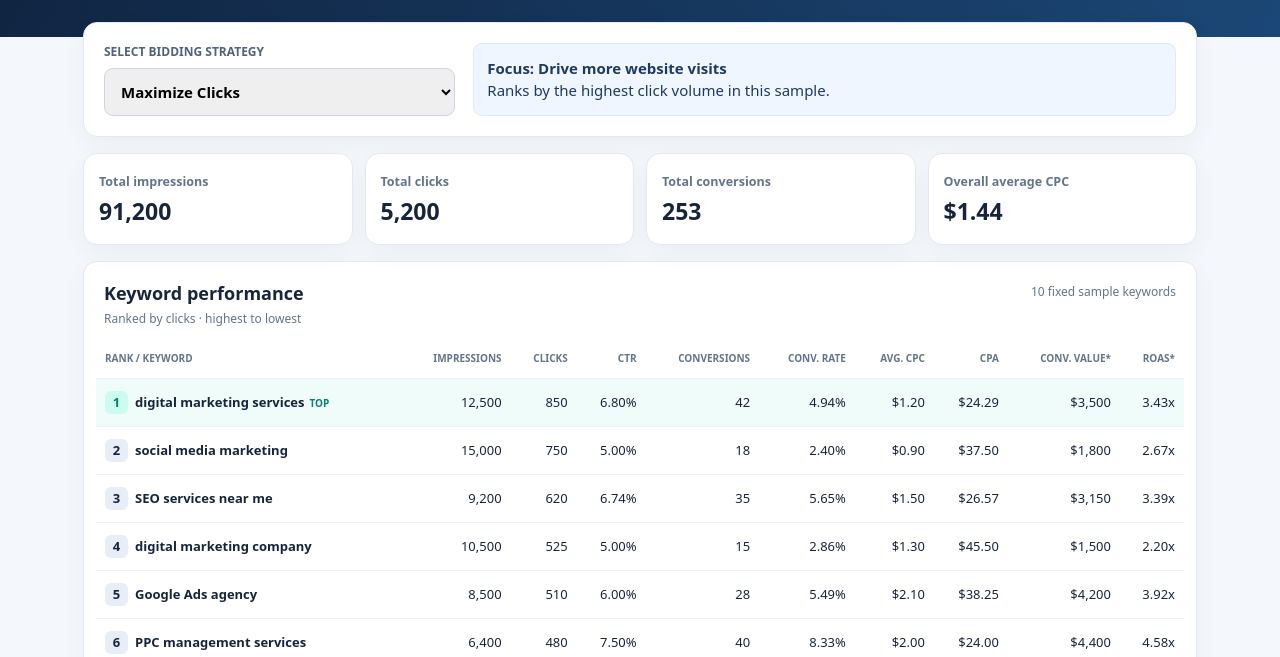
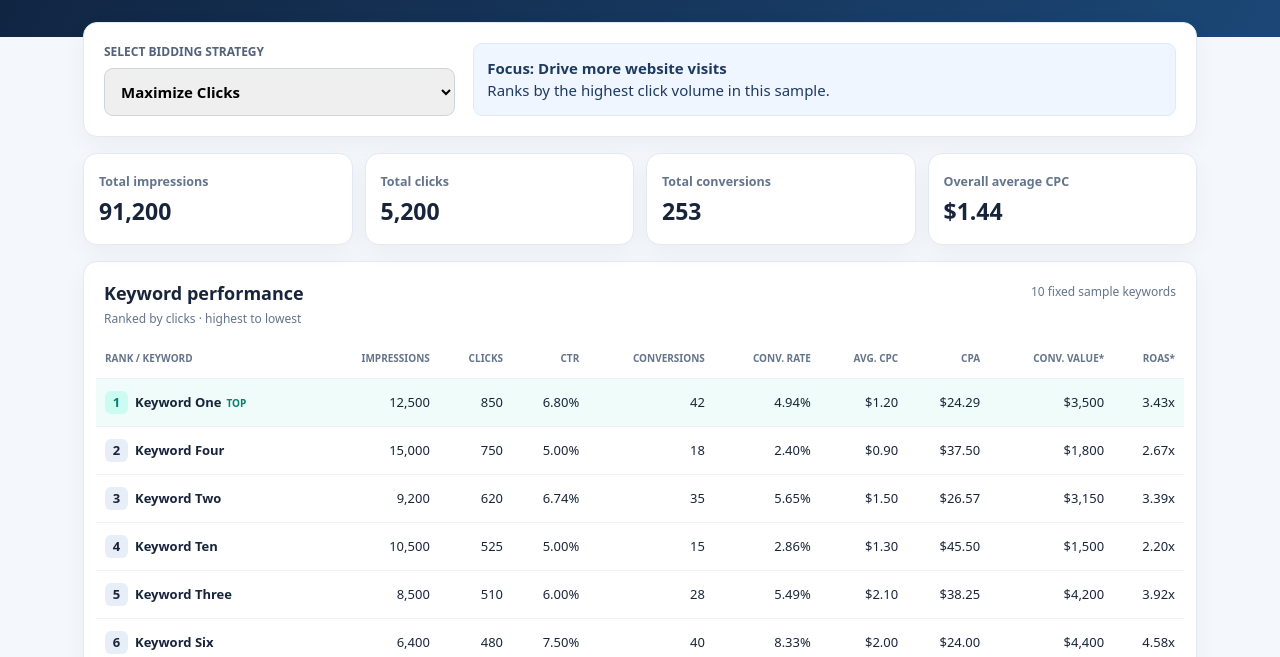
Before and after one commit to mazzhar14/google-ads-bidding-simulator, a plain HTML site: page index.html in a window 1280 px wide. Shown: the part 143-800 px from the top of the page. Drawn offline with Linux system fonts and the light colour scheme.

Commit message:
Replace sample keyword names with generic labels

```diff
--- a/index.html
+++ b/index.html
@@ -7,7 +7,7 @@
 <section class="panel explain"><h2 id="winner">Top-ranked keyword</h2><p id="reason"></p></section><div class="disclaimer"><b>Training example only:</b> These are fixed illustrative figures, not live Google Ads data or a representation of Google's auction-time algorithm. Conversion values are assumed examples. Actual Smart Bidding uses contextual signals at auction time. For Target CPA, this demo sorts historical CPA from lowest to highest; a real campaign optimizes toward an advertiser-set target. *Conversion value and ROAS are illustrative.</div></main><footer>Interactive demonstration · Source data is fixed and read-only</footer>
 <script>
 const raw=[
-["digital marketing services",12500,850,42,1.20,3500],["SEO services near me",9200,620,35,1.50,3150],["Google Ads agency",8500,510,28,2.10,4200],["social media marketing",15000,750,18,.90,1800],["website design company",7800,390,25,1.80,3000],["PPC management services",6400,480,40,2.00,4400],["online advertising agency",11000,440,12,1.10,1200],["affordable SEO packages",5500,275,8,1.40,640],["local SEO expert",4800,360,30,1.60,3600],["digital marketing company",10500,525,15,1.30,1500]];
+["Keyword One",12500,850,42,1.20,3500],["Keyword Two",9200,620,35,1.50,3150],["Keyword Three",8500,510,28,2.10,4200],["Keyword Four",15000,750,18,.90,1800],["Keyword Five",7800,390,25,1.80,3000],["Keyword Six",6400,480,40,2.00,4400],["Keyword Seven",11000,440,12,1.10,1200],["Keyword Eight",5500,275,8,1.40,640],["Keyword Nine",4800,360,30,1.60,3600],["Keyword Ten",10500,525,15,1.30,1500]];
 const d=raw.map(a=>{const cost=a[2]*a[4];return{keyword:a[0],impressions:a[1],clicks:a[2],conversions:a[3],cpc:a[4],value:a[5],cost:cost,cpa:cost/a[3],ctr:a[2]/a[1],rate:a[3]/a[2],roas:a[5]/cost}});
 const f=n=>Math.round(n).toLocaleString("en-US"),usd=n=>"$"+n.toFixed(2),usd0=n=>"$"+f(n);
 const cfg={
```
